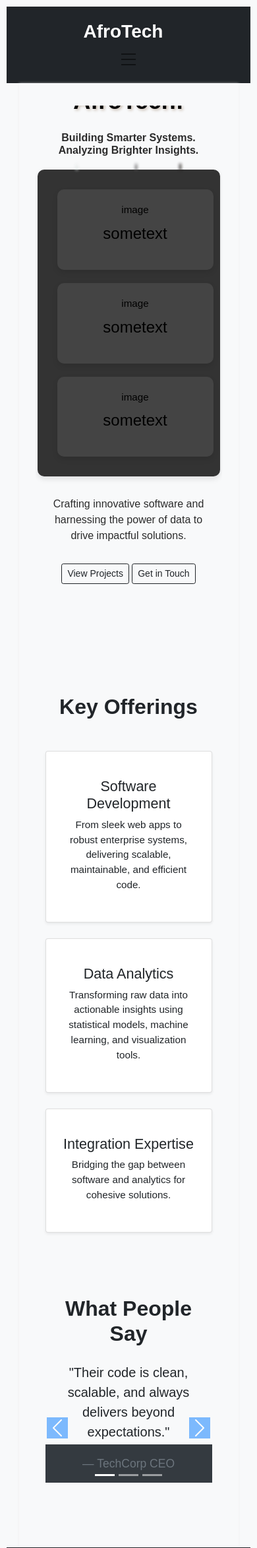
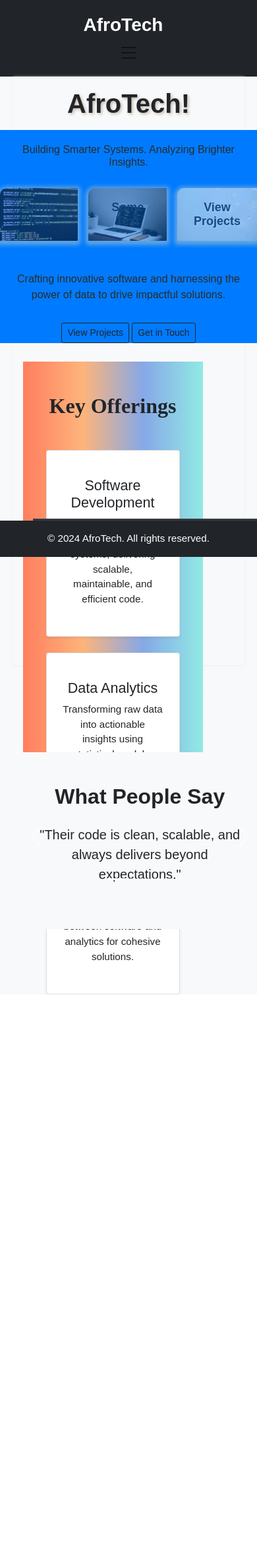
Before and after one commit to gogiraFoundation/afroTech, a Django app: page /afro_engine/ in a window 390 px wide. Shown: the top 2346 px of the page at 66% size. After the commit the page ends 1507 px from the top, so only its background shows below. Run offline with Django 4.2, Linux system fonts and the light colour scheme.

Commit message:
added more responsive styling to home_page

```diff
--- a/afroTech/afro_engine/static/css/home_style.css
+++ b/afroTech/afro_engine/static/css/home_style.css
@@ -1,196 +1,291 @@
-/* Index Styling */
-.index_container {
-    font-family: Arial, sans-serif;
-    margin: 0;
-    padding: 10px;
-    background-color: #f8f9fa;
-    color: #212529; /* Darker text for readability */
+/* General Styling */
+:root {
+    --primary-font: Arial, sans-serif;
+    --primary-color: #212529;
+    --secondary-color: #2b2b2b;
+    --highlight-color: #007bff;
+    --light-bg: #f8f9fa;
+    --box-shadow: rgba(235, 225, 192, 0.699);
+    --hover-shadow: rgba(0, 0, 0, 0.2);
+    --font-medium: 500;
+    --font-bold: 600;
+    --font-extra-bold: 750;
 }
 
+body {
+    font-family: var(--primary-font);
+    margin: 0;
+    padding: 0;
+    color: var(--primary-color);
+    background-color: var(--light-bg);
+}
 
 /* Hero Section */
 .hero-section {
+    text-align: center;
+    padding: 2rem 1rem;
+    background-color: var(--light-bg);
+    height: 100vh;
+    overflow: hidden;
     display: flex;
     flex-direction: column;
     justify-content: center;
     align-items: center;
-    text-align: center;
-    position: relative;
-    height: 100vh;
-    overflow: hidden;
-    color: #000;
+    color: var(--primary-color);
+}
+
+.main-heading {
+    font-size: 3rem;
+    font-weight: var(--font-extra-bold);
+    margin: 5px 20px;
+    position: absolute;
+    top: 8rem;
+    z-index: 10;
+    text-shadow: 2px 2px 4px rgba(195, 182, 168, 0.971);
 }
 
 .index-wrap {
-    padding: 5px;
-    margin-top: -10em;
+    background-color: #007bff;
+    margin: 0 auto;
+    position: absolute;
+    top: 12rem;
 }
 
-.hero-section h1 {
-    position: relative;
-    z-index: 4;
-    margin: 5px 20px;
-    font-size: 48px;
-    font-weight: 750;
-    text-shadow: 2px 2px 4px rgba(195, 182, 168, 0.971);
+.subtitle {
+    font-size: 1.5rem;
+    font-weight: var(--font-medium);
+    margin: 0 auto;
+    color: var(--secondary-color);
+    padding: 20px;
+
 }
 
-.hero-background {
-    position: absolute;
-    top: 5.8em;
-    left: 0;
-    width: 100%;
-    height: 10px;
-    background-image:
-        url('/static/images/bg.jpg'),
-        url('/static/images/bg2.jpg'),
-        url('/static/images/bg3.jpg');
-    background-size: 5px 100%, 5px 100%, 5px 100%;
-    background-repeat: no-repeat, no-repeat, no-repeat;
-    background-position: 30% center, 50% center, 70% center;
-    animation: animate-strips 4s ease-in-out infinite;
-    z-index: 1;
-    filter: blur(2px);
-}
-
-/* Keyframes for strip animation */
-@keyframes animate-strips {
-    0% {
-        background-position: 25% center, 50% center, 75% center;
-        opacity: 0.7;
-    }
-    50% {
-        background-position: 20% center, 55% center, 80% center;
-        opacity: 1;
-    }
-    100% {
-        background-position: 30% center, 50% center, 70% center;
-        opacity: 0.7;
-    }
-}
-
-/* Responsive adjustments for small screens */
-@media (max-width: 768px) {
-    .hero-section h1 {
-        font-size: 36px;
-    }
-
-    .hero-background {
-        background-size: 3px 100%, 3px 100%, 3px 100%;
-    }
-}
-
-.display_small {
-    color: #2b2b2b;
-    padding: 20px;
-    margin: 0 auto;
-    font-size: medium;
-    font-weight: 550;
-}
-
+/* Grid Section */
 .hero-img-banner {
     display: flex;
+    justify-content: space-between;
+    gap: 1rem;
+    margin: 10px auto;
+    max-width: 100%;
     flex-wrap: wrap;
     align-items: center;
-    background-color: #333;
-    color: #000000;
-    padding: 20px;
-    border-radius: 10px;
-    box-shadow: 0 4px 8px rgba(0, 0, 0, 0.1);
 }
 
 .grid {
     flex: 1;
-    margin: 10px;
+    height: 150px;
+    display: flex;
+    justify-content: center;
+    align-items: center;
+    border-radius: 10px 1px 1px 1px;
+    background-color: #fff;
+    box-shadow: 0 2px 6px 4px var(--box-shadow);
+    transition: transform 0.3s ease, box-shadow 0.3s ease;
+    text-align: center;
+    margin: 0 auto;
     padding: 20px;
-    background-color: #444;
-    border-radius: 10px;
-    text-align: center;
-    box-shadow: 0 4px 8px rgba(0, 0, 0, 0.1);
 }
 
-.grid img {
-    max-width: 100%;
-    height: auto;
-    border-radius: 10px;
+.grid:hover {
+    transform: scale(1.05);
+    box-shadow: 0 4px 12px var(--hover-shadow);
+}
+
+.gridone,
+.gridtwo,
+.gridthree {
+    background-size: cover;
+    background-position: center;
+    opacity: 0.6; /* Add transparency */
+}
+
+.gridone {
+    background-image: url('/static/images/bg3.jpg');
+}
+
+.gridtwo {
+    background-image: url('/static/images/bg2.jpg');
+}
+.gridthree {
+    background-image: url('/static/images/bg.jpg');
 }
 
 .grid h3 {
-    margin-top: 10px;
-    font-size: 1.5rem;
+    color: var(--dark-text-color); /* Ensure it's readable over transparent background */
+    z-index: 2;
+    font-size: 18px;
+    font-weight: var(--font-bold);
+    padding: 10px 5px;
+    margin: 0 auto;
+    text-align: center;
 }
 
-@media (max-width: 768px) {
-    .hero-img-banner {
-        flex-direction: column;
-    }
+.grid-anchor {
+    text-decoration: none;
+    font-weight: var(--font-bold);
+    font-size: 18px;
+    color: var(--secondary-color);
+    text-shadow: 2px 1px 3px #f8f9fa;
+    transition: color 0.3s ease, box-shadow 0.3s ease;
+}
+
+.grid-anchor:hover {
+    color: var(--highlight-color);
+    box-shadow: 1px 2px 3px 5px rgba(247, 221, 204, 0.76);
 }
 
 
+/* Responsive Styling */
+@media (max-width: 768px) {
+    .hero-section {
+        padding: 10px;
+    }
+
+    .main-heading {
+        font-size: 2.5rem;
+    }
+
+    .index-wrap {
+        margin: 5px auto;
+    }
+
+    .hero-img-banner {
+        flex-direction: row;
+    }
+
+    .grid {
+        margin-bottom: 1rem;
+        height: 80px;
+        max-height: 150px;
+        min-height: 40px;
+    }
+
+    .subtitle {
+        font-size: 1rem;
+    }
+
+    .offerings {
+        flex-direction: row;
+        width: 30%;
+        max-height: 750px;
+        height: 650px;
+        margin: 0 auto;
+    }
+
+
+}
+
+
+/* Lead Section */
+.display_small {
+    color: var(--secondary-color);
+    padding: 20px;
+    margin: 0 auto;
+    font-size: medium;
+    font-weight: var(--font-bold);
+}
+
 .lead {
-    color: #2b2b2b;
+    color: var(--secondary-color);
     margin: 20px auto;
     padding: 10px 5px;
     font-size: medium;
-    font-weight: 525;
+    font-weight: var(--font-medium);
+}
+
+/* Offerings Section */
+
+.offerings {
+    margin: 20px auto;
+    max-width: 80%;
+    width: 70%;
+    padding: 20px;
+    position: absolute;
+    top: 33rem;
+    background: linear-gradient(to right, #ff7e5f, #feb47b, #86a8e7, #91eae4);
+}
+
+.ky-off {
+    font-family: 'Raleway';
+    font-size: 2rem;
+    font-weight: 900;
+    margin: 0 auto;
+    padding: 0;
 
 }
 
-/* Offerings Section */
 .offerings .card {
     transition: transform 0.3s ease, box-shadow 0.3s ease;
 }
 
 .offerings .card:hover {
     transform: scale(1.05);
-    box-shadow: 0 6px 12px rgba(0, 0, 0, 0.2);
+    box-shadow: 0 6px 12px var(--hover-shadow);
 }
 
 .offerings i {
     font-size: 3rem;
-    color: #007bff;
+    color: var(--highlight-color);
 }
 
 /* Container Styling */
 .container {
     max-width: 1200px;
     margin: 0 auto;
-    padding-left: 15px;
-    padding-right: 15px;
+    padding: 0 15px;
 }
 
 /* Testimonials Section */
 .testimonials {
-    background-color: #f8f9fa;
+    background-color: var(--light-bg);
     padding: 5rem 0;
 }
 
+
+/* Carousel Styling */
 .carousel-inner .carousel-item {
     text-align: center;
 }
 
 .carousel-indicators button {
-    background-color: #007bff;
+    background-color: var(--highlight-color);
+    border: none;
 }
 
-.carousel-control-prev-icon, .carousel-control-next-icon {
-    background-color: #007bff;
+.carousel-control-prev,
+.carousel-control-next {
+    width: 10px;
+    height: 15px;
+    margin: 10px auto;
 }
 
-/* Text and layout adjustments for better readability */
+.carousel-control-prev-icon,
+.carousel-control-next-icon {
+    margin: 15px auto;
+    padding: 20px;
+    width: 7px;
+    height: 10px;
+    border: 2px solid var(--light-bg-color);
+}
+
+.carousel-control-prev-icon:hover,
+.carousel-control-next-icon:hover {
+    background-color: var(--secondary-color);
+    border-color: var(--primary-color);
+    transform: scale(1.1);
+    transition: background-color 0.3s ease, transform 0.3s ease;
+}
+
+
+/* Text Adjustments */
 h2 {
     font-size: 2rem;
-    font-weight: bold;
+    font-weight: var(--font-bold);
     margin-bottom: 1rem;
 }
 
-/* Hero Section styling for small devices */
-@media (max-width: 768px) {
-    .hero-section {
-        padding: 10px;
-    }
-
-    .hero-background {
-        background-size: 3px 100%, 3px 100%, 3px 100%;
-    }
+.testimonials {
+    margin: 20px auto;
+    position: absolute;
+    top: 70rem;
 }
--- a/afroTech/afro_engine/static/css/style.css
+++ b/afroTech/afro_engine/static/css/style.css
@@ -209,6 +209,9 @@
     color: white;
     text-align: center;
     padding: 1rem;
+    position: fixed;
+    bottom: 0;
+    width: 100%;
 }
 
 footer p {
--- a/afroTech/afro_engine/templates/afro_engine/index.html
+++ b/afroTech/afro_engine/templates/afro_engine/index.html
@@ -12,35 +12,31 @@
 {% block content %}
 <div class="index_container">
     <!-- Hero Section -->
-    <section class="hero-section d-flex align-items-center">
+    <section class="hero-section">
+        <h1 class="main-heading">AfroTech!</h1>
         <div class="index-wrap text-center">
-            <div class="hero-background"></div>
-            <h1 class="display-2 display_text">AfroTech!</h1>
-            <h2 class="display-5 display_small">Building Smarter Systems. Analyzing Brighter Insights.</h2>
-            <div class="hero-img-banner row d-flex align-items-center">
-                <div class="gridone grid">
-                    <div>image</div>
-                    <div><h3>sometext</h3></div>
+            <h2 class="subtitle display-small">Building Smarter Systems. Analyzing Brighter Insights.</h2>
+            <div class="hero-img-banner">
+                <div class="grid gridone">
+                    <h3 class="grid-subtitle">Some Text</h3>
                 </div>
-                <div class="gridtwo grid">
-                    <div>image</div>
-                    <div><h3>sometext</h3></div>
+                <div class="grid gridtwo">
+                    <h3>Some Text</h3>
                 </div>
-                <div class="gridthree grid">
-                    <div>image</div>
-                    <div><h3>sometext</h3></div>
+                <div class="grid gridthree">
+                    <h3><a class="grid-anchor" href="{% url 'afro_engine:project_list' %}" aria-label="View Projects">View Projects</a></h3>
                 </div>
             </div>
             <p class="lead">Crafting innovative software and harnessing the power of data to drive impactful solutions.</p>
-            <a href="{% url 'afro_engine:project_list' %}" class="btn btn-outline-dark btn-sm" aria-label="View Projects">View Projects</a>
-            <a href="{% url 'afro_engine:contact' %}" class="btn btn-outline-dark btn-sm" aria-label="Contact Us">Get in Touch</a>
+            <a href="{% url 'afro_engine:project_list' %}" class="btn btn-outline-dark btn-sm">View Projects</a>
+            <a href="{% url 'afro_engine:contact' %}" class="btn btn-outline-dark btn-sm">Get in Touch</a>
         </div>
     </section>
 
     <!-- Key Offerings Section -->
     <section class="offerings py-5">
         <div class="container">
-            <h2 class="text-center mb-5">Key Offerings</h2>
+            <h2 class="text-center mb-5 ky-off">Key Offerings</h2>
             <div class="row g-4">
                 <div class="col-md-4">
                     <div class="card p-4 text-center shadow-sm h-100">
```
